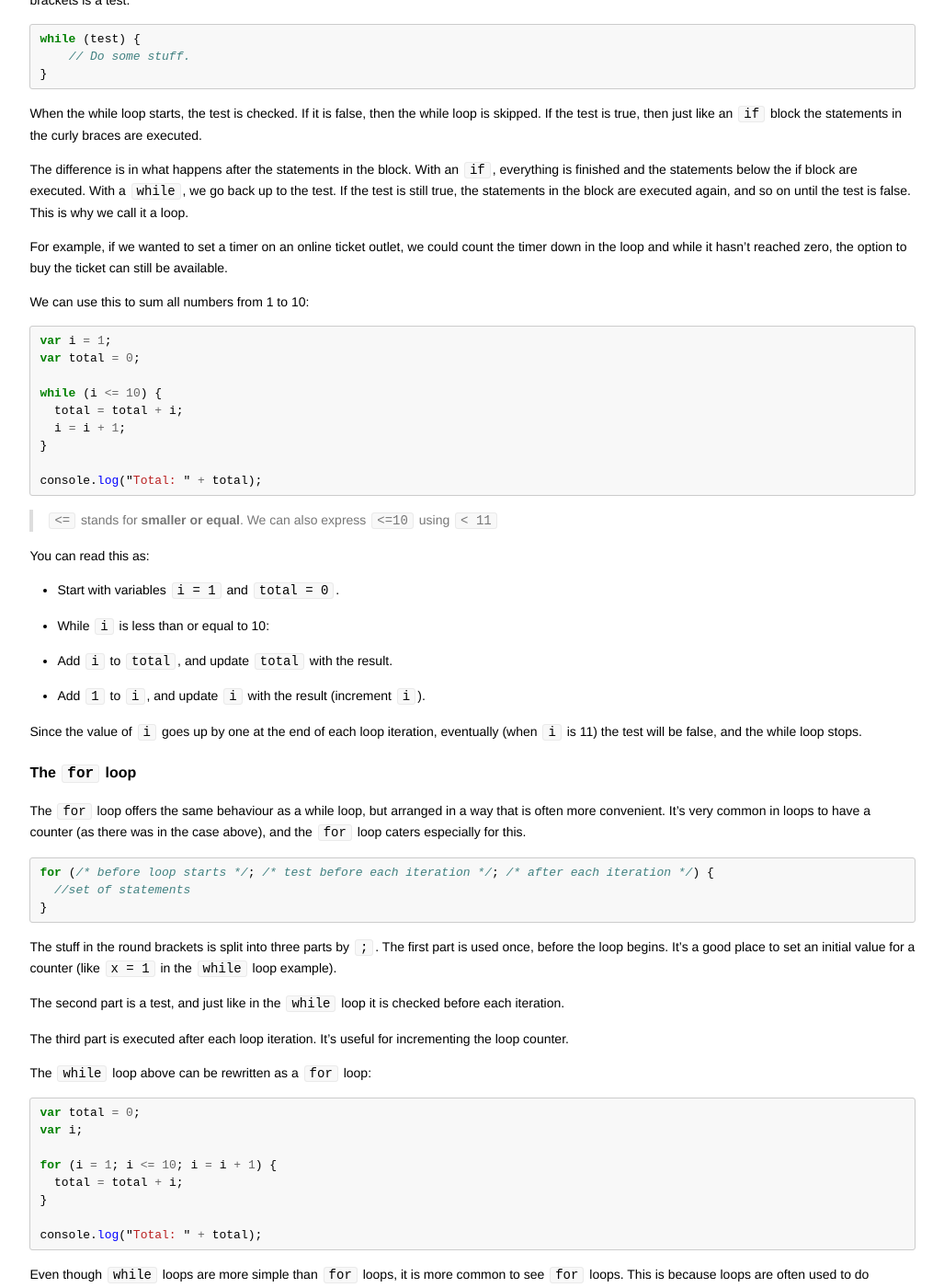
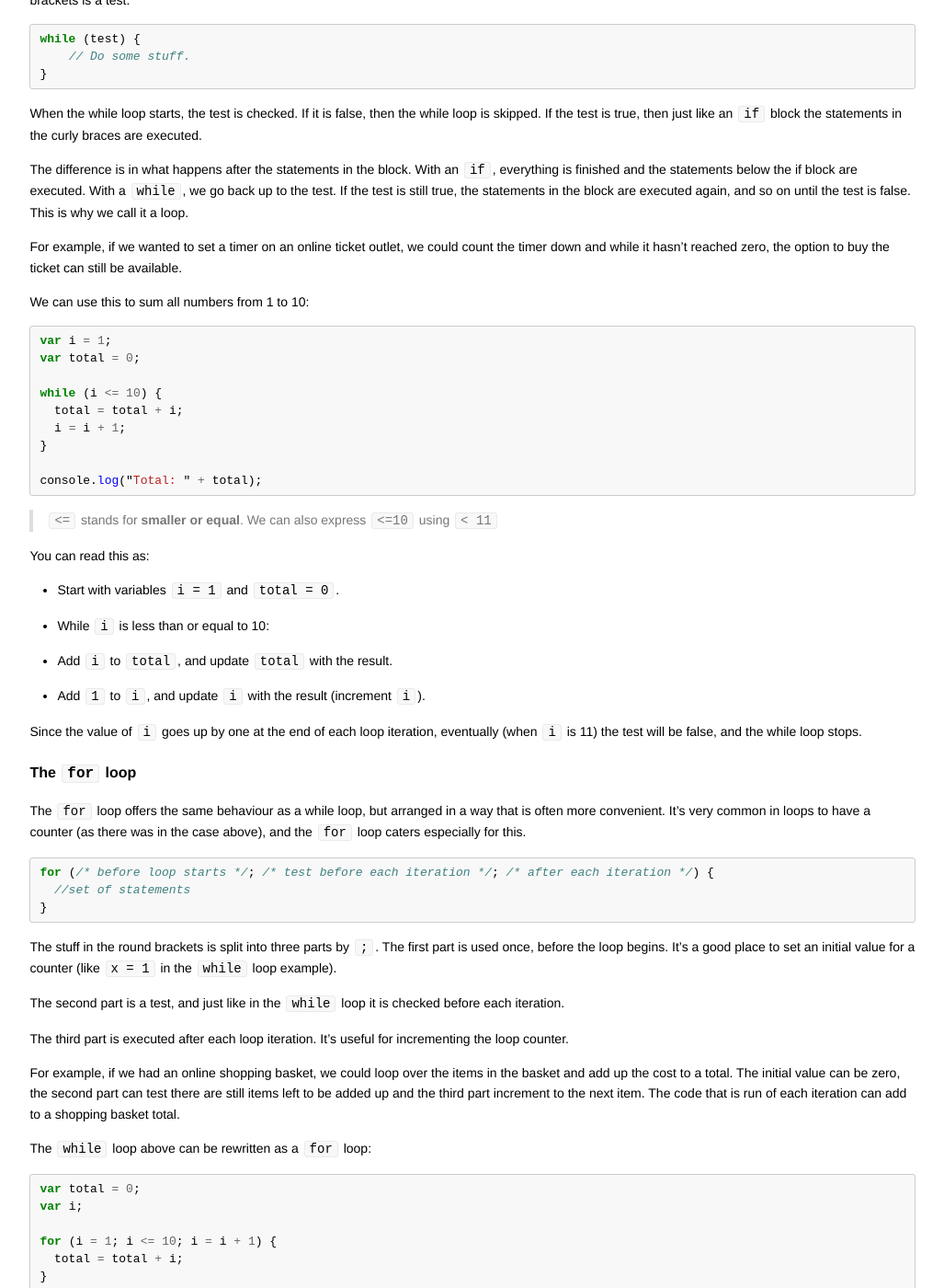
Before and after one commit to codebar/tutorials, a Jekyll site: the page built from js/lesson2/tutorial.md, in a window 1280 px wide and 1400 px high, scrolled down 571 px. Shown: the whole window at 92% size, without its empty margins (126-1153 px from the left). Built offline with Jekyll 4.4.1, drawn with Linux system fonts in a browser that asks for light colours; Markdown is read by kramdown in place of the engine named in the settings; part of the change alters nothing that is shown.

Commit message:
Added an example of an online shopping backet to the for loop tutorial in javascript

```diff
--- a/js/lesson2/tutorial.md
+++ b/js/lesson2/tutorial.md
@@ -31,7 +31,7 @@ When the while loop starts, the test is checked. If it is false, then the while
 
 The difference is in what happens after the statements in the block. With an `if`, everything is finished and the statements below the if block are executed. With a `while`, we go back up to the test. If the test is still true, the statements in the block are executed again, and so on until the test is false. This is why we call it a loop.
 
-For example, if we wanted to set a timer on an online ticket outlet, we could count the timer down in the loop and while it hasn't reached zero, the option to buy the ticket can still be available.
+For example, if we wanted to set a timer on an online ticket outlet, we could count the timer down and while it hasn't reached zero, the option to buy the ticket can still be available.
 
 We can use this to sum all numbers from 1 to 10:
 
@@ -74,6 +74,8 @@ The stuff in the round brackets is split into three parts by `;`. The first part
 The second part is a test, and just like in the `while` loop it is checked before each iteration.
 
 The third part is executed after each loop iteration. It's useful for incrementing the loop counter.
+
+For example, if we had an online shopping basket, we could loop over the items in the basket and add up the cost to a total. The initial value can be zero, the second part can test there are still items left to be added up and the third part increment to the next item. The code that is run of each iteration can add to a shopping basket total.
 
 The `while` loop above can be rewritten as a `for` loop:
 
```
